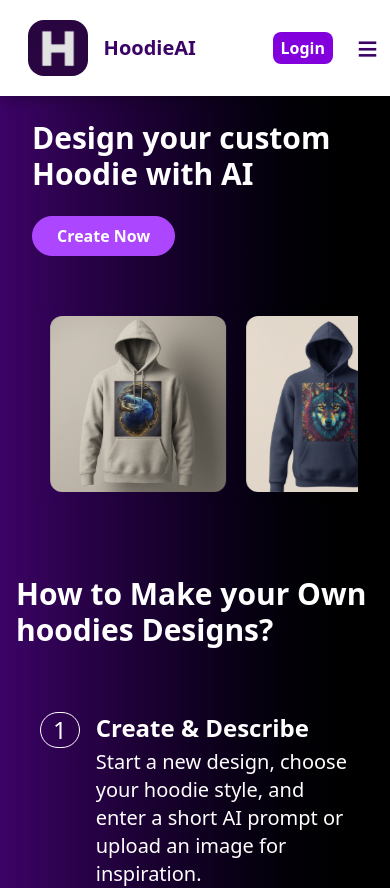
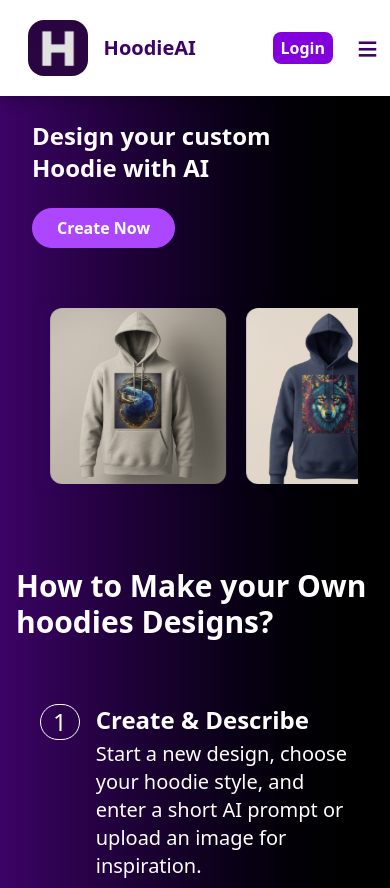
Before and after one commit to FaizanKhan-py/HoodieAi, a React (Vite) app in the folder frontend/: page / in a window 390 px wide. Shown: the top 888 px of the page. Built offline with nearby package versions, Linux system fonts and the light colour scheme; no server answers.

Commit message:
fix img  sizes for production

```diff
--- a/frontend/src/components/Home.jsx
+++ b/frontend/src/components/Home.jsx
@@ -31,7 +31,7 @@ export default function Home() {
 
       <br />
       <div className="md:px-6 px-4 md:mb-20">
-        <h1 className="md:text-7xl font-bold text-white text-3xl">
+        <h1 className="md:text-7xl font-bold text-white text-2xl">
           Design your custom <br /> Hoodie with AI
         </h1>
         <br />
@@ -52,7 +52,7 @@ export default function Home() {
               <img
                 key={idx}
                 src={src}
-                className="md:h-88 w-auto rounded-xl object-cover h-44"
+                className="md:h-68 w-auto rounded-xl object-cover h-44"
                 alt="Hoodie design"
               />
             ))}
```
